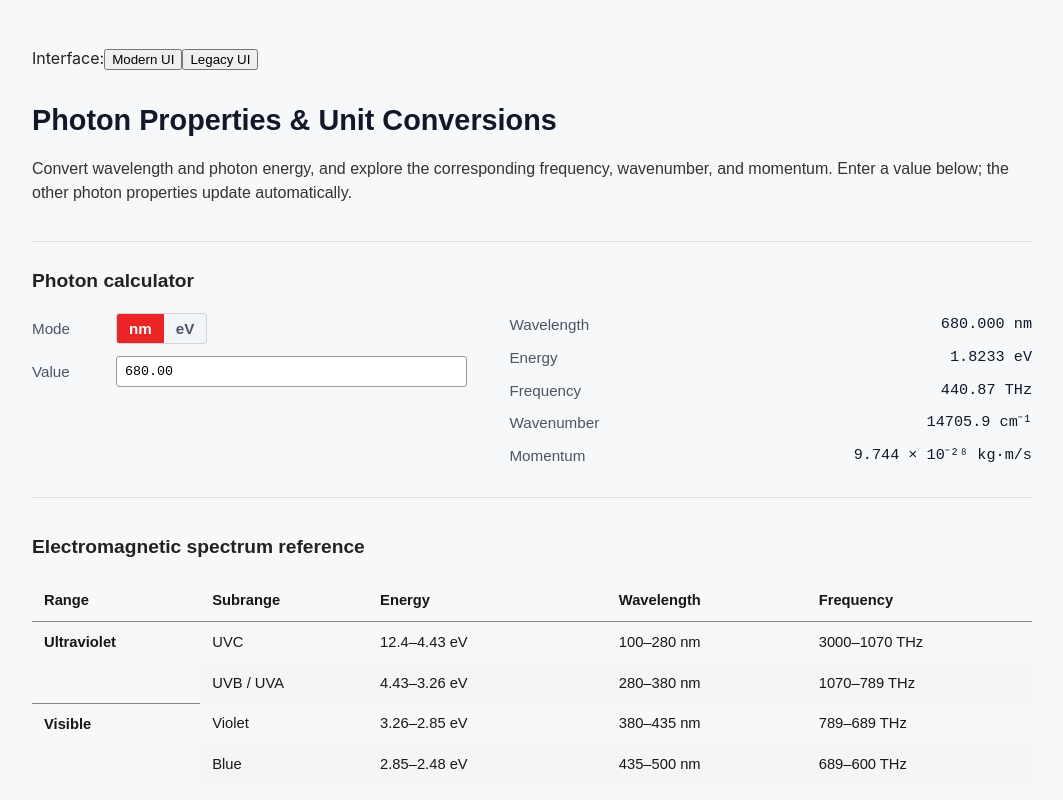
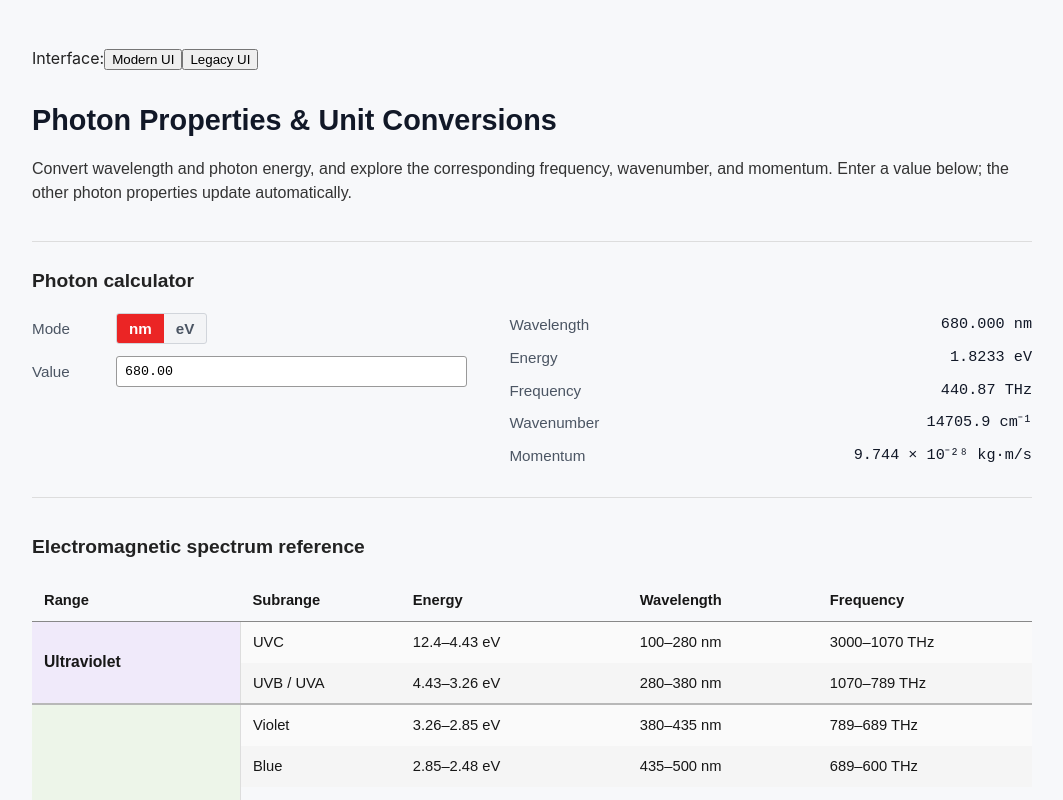
Before and after one commit to nknagu24/spectrum-explorer, a React (Vite) app: page / in a window 1280 px wide. Both pictures are taken after a click on the button "Legacy UI". Shown: the top 800 px of the page, without its empty margins (108-1171 px from the left). Built offline with nearby package versions, Linux system fonts and the light colour scheme.

Commit message:
Improve spectral region separation and readability

```diff
--- a/src/styles/legacyInterface.css
+++ b/src/styles/legacyInterface.css
@@ -43,6 +43,19 @@
 .legacy-spectrum-table th { font-weight: 600; border-bottom: 1px solid #888; }
 .legacy-spectrum-table th, .legacy-spectrum-table td { padding: 9px 12px; vertical-align: top; white-space: nowrap; }
 .legacy-spectrum-table tbody tr:nth-child(even) { background: #f5f5f5; }
+.legacy-spectrum-table .spectrum-group-start > * { border-top: 2px solid #b8b8b8; }
+.legacy-spectrum-table .spectrum-group-start:first-child > * { border-top: 0; }
+.legacy-spectrum-table .spectrum-range-label {
+  min-width: 125px;
+  vertical-align: middle;
+  text-align: left;
+  font-size: .98rem;
+  border-right: 1px solid #ddd;
+}
+.legacy-spectrum-table .spectrum-ultraviolet .spectrum-range-label { background: #f0eafa; }
+.legacy-spectrum-table .spectrum-visible .spectrum-range-label { background: #edf5e9; }
+.legacy-spectrum-table .spectrum-infrared .spectrum-range-label { background: #f9eee2; }
+.legacy-spectrum-table tbody tr.spectrum-group-start { background: #fafafa; }
 @media (max-width: 700px) {
   .legacy-interface { margin-top: 20px; }
   .legacy-converter { grid-template-columns: 1fr; }
```
